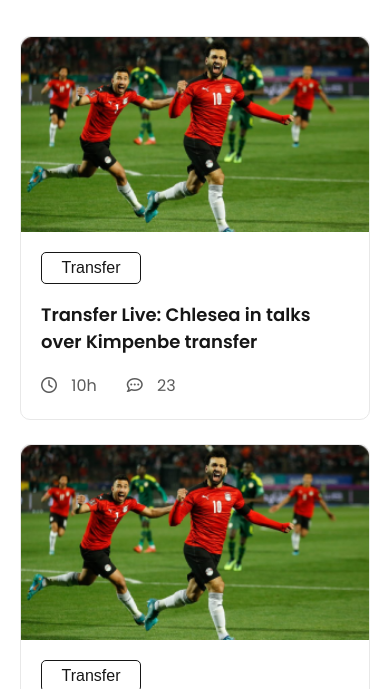
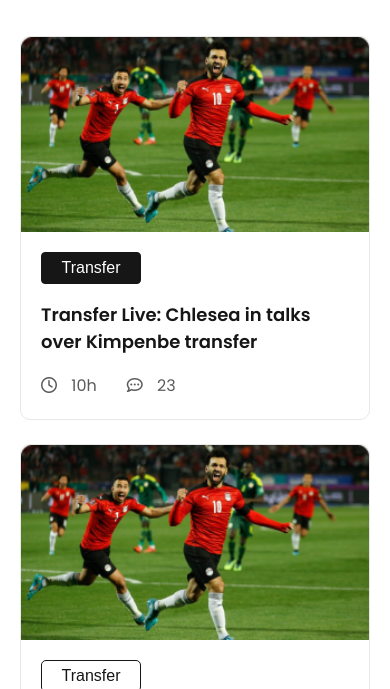
Before and after one commit to sazzadshakhbd/world-cup, a plain HTML site: page index.html in a window 390 px wide. In both pictures the pointer is over the button 91 px from the left and 1237 px from the top of the page. Shown: the part 970-1659 px from the top of the page. Drawn offline with Linux system fonts and the light colour scheme.

Commit message:
fixed image issue for banner and add hover effect for transfer button

```diff
--- a/css/style.css
+++ b/css/style.css
@@ -201,6 +201,13 @@ header {
   color: #161616;
   background: transparent;
   margin-bottom: 17px;
+  transition: all 0.3s ease-in-out;
+}
+.players-card-details button:hover {
+  background: #161616;
+  color: #fff;
+  cursor: pointer;
+  border-radius: 4px;
 }
 .players-card-details h2 {
   font-size: 18px;
@@ -469,6 +476,8 @@ header {
   }
   .banner-image img {
     max-width: 100%;
+    position: relative;
+    top: 7px;
   }
   .blogs {
     grid-template-columns: repeat(1, 1fr);
```
